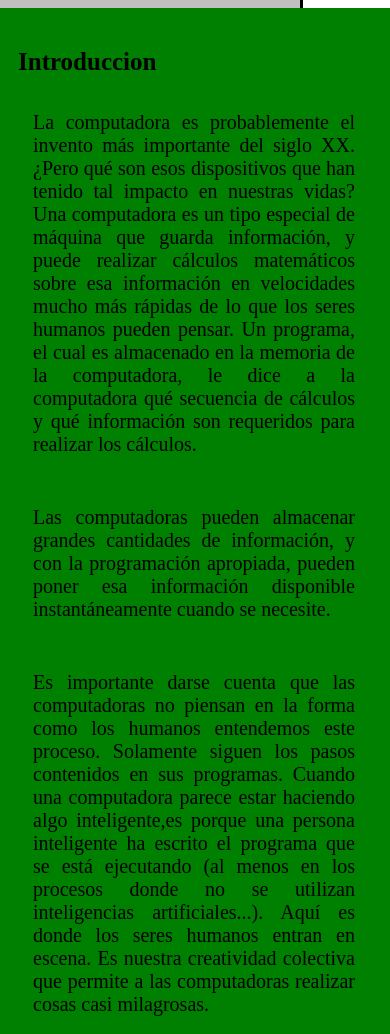
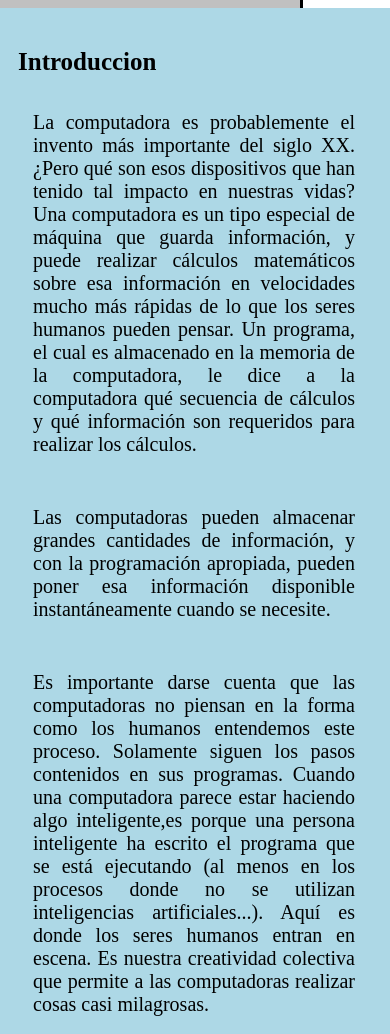
Before and after one commit to Ch4rli3gg/Proyecto-de-pagina-de-documentacion, a plain HTML site: page index.html in a window 390 px wide. Shown: the top 1034 px of the page. Drawn offline with Linux system fonts and the light colour scheme.

Commit message:
cambio de backgroun color en pantallas pequeñas

```diff
--- a/index.html
+++ b/index.html
@@ -12,7 +12,7 @@
 		@media (max-width: 400px) {
   #main-doc {
     margin-left: -10px;
-    background: green;
+    background: lightblue;
   }
 
 
```
